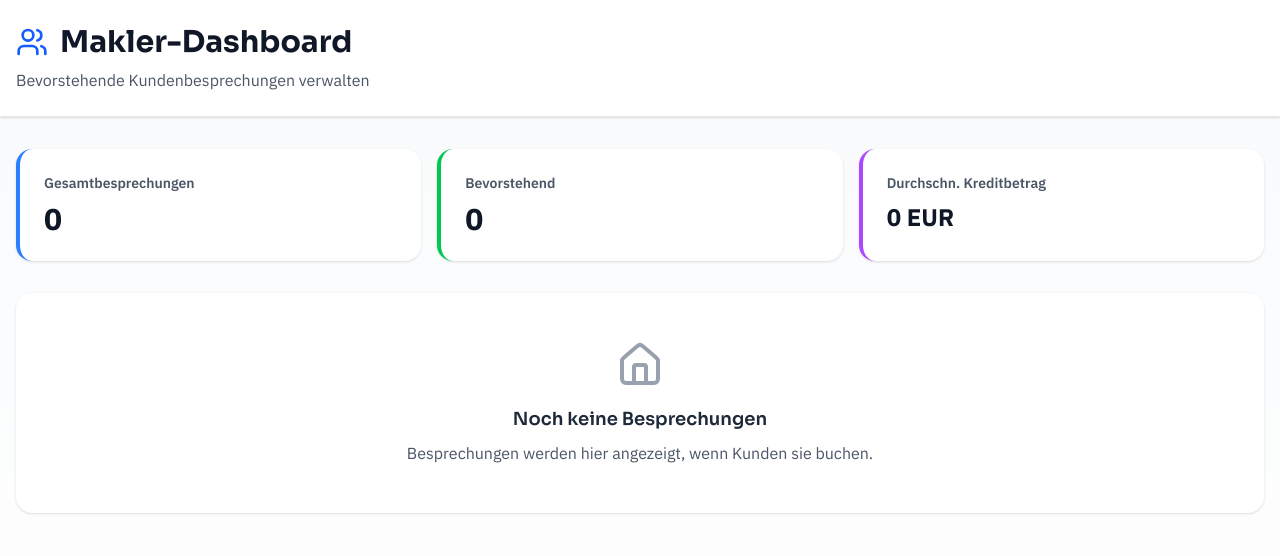
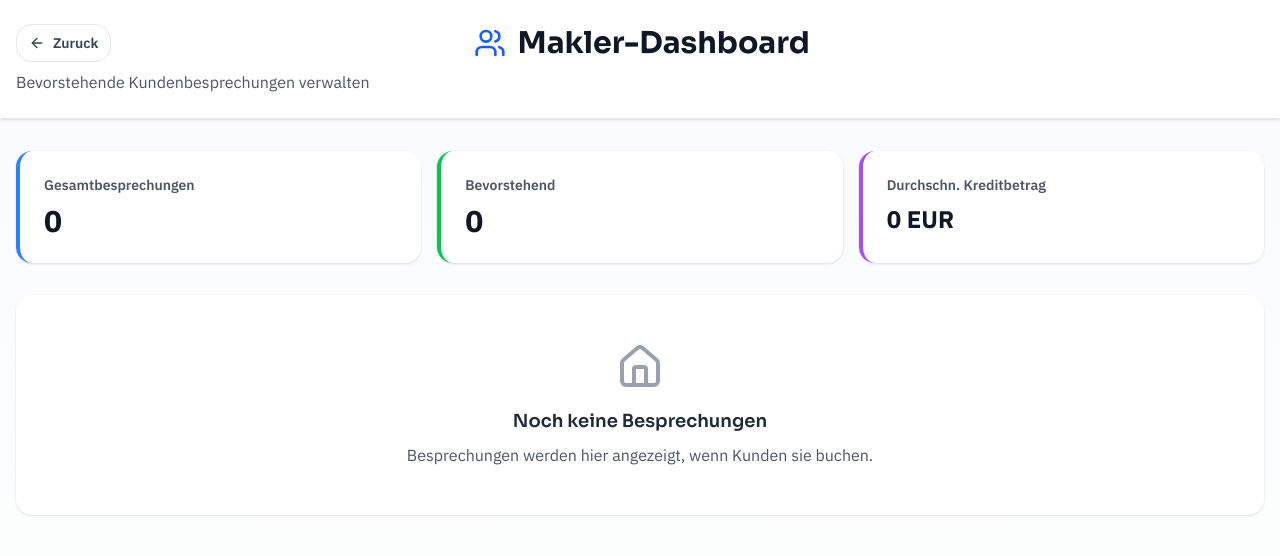
Before and after one commit to Krasimir-Hristov/matchflow, a Next.js app: page /admin in a window 1280 px wide. Shown: the top 556 px of the page. Built offline with nearby package versions, Linux system fonts and the light colour scheme.

Commit message:
feat: add back navigation link and improve header layout in admin dashboard

```diff
--- a/app/admin/page.tsx
+++ b/app/admin/page.tsx
@@ -1,12 +1,13 @@
 'use client';
 
+import Link from 'next/link';
 import { useState } from 'react';
 import { ClientLead } from '@/lib/types';
 import { getLeads } from '@/lib/storage';
 import { mockOffers } from '@/lib/mockOffers';
 import { AdminLeadDetails } from '@/components/AdminLeadDetails';
 import { motion } from 'framer-motion';
-import { Home, Users } from 'lucide-react';
+import { ArrowLeft, Home, Users } from 'lucide-react';
 
 export default function AdminPage() {
   const [leads] = useState<ClientLead[]>(() => getLeads());
@@ -33,11 +34,21 @@ export default function AdminPage() {
       {/* Header */}
       <header className='bg-white shadow-sm border-b border-gray-200'>
         <div className='max-w-7xl mx-auto px-4 py-6'>
-          <div className='flex items-center gap-3 mb-2'>
-            <Users className='w-8 h-8 text-blue-600' />
-            <h1 className='text-3xl font-bold text-gray-900'>
-              Makler-Dashboard
-            </h1>
+          <div className='flex items-center justify-between gap-3 mb-2'>
+            <Link
+              href='/'
+              className='inline-flex cursor-pointer items-center gap-2 rounded-lg border border-gray-200 bg-white px-3 py-2 text-sm font-semibold text-gray-700 transition hover:bg-gray-50'
+            >
+              <ArrowLeft className='h-4 w-4' />
+              Zuruck
+            </Link>
+            <div className='flex items-center gap-3'>
+              <Users className='w-8 h-8 text-blue-600' />
+              <h1 className='text-3xl font-bold text-gray-900'>
+                Makler-Dashboard
+              </h1>
+            </div>
+            <div className='w-23' />
           </div>
           <p className='text-gray-600'>
             Bevorstehende Kundenbesprechungen verwalten
```
